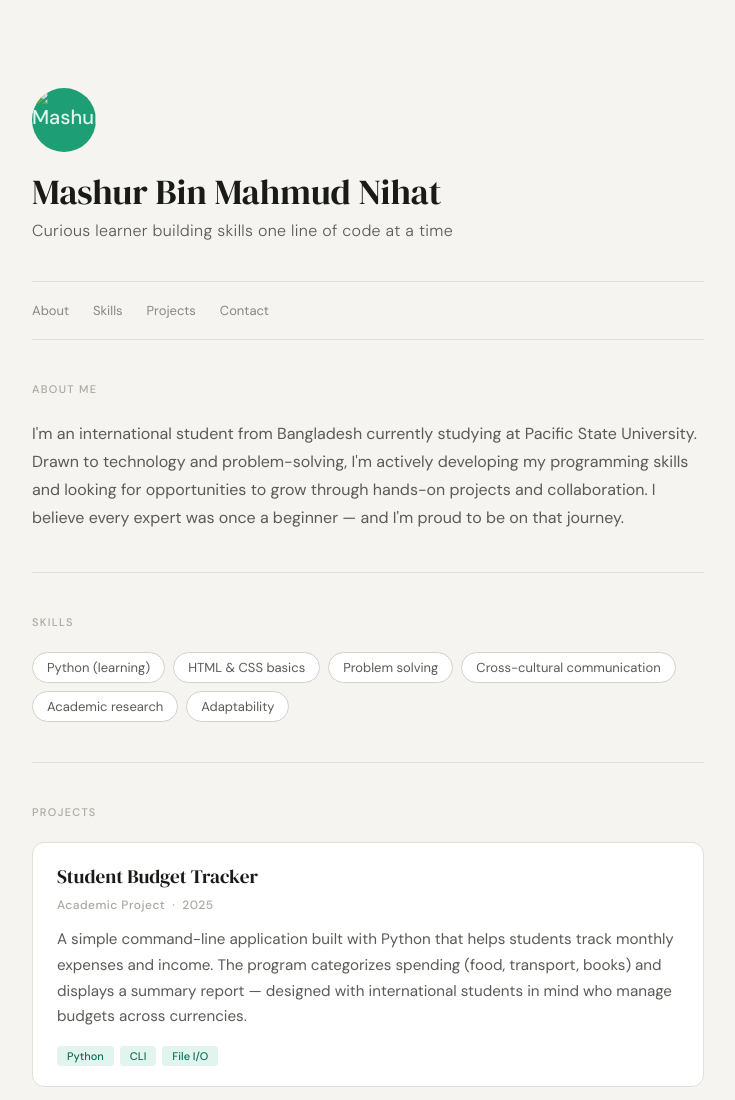
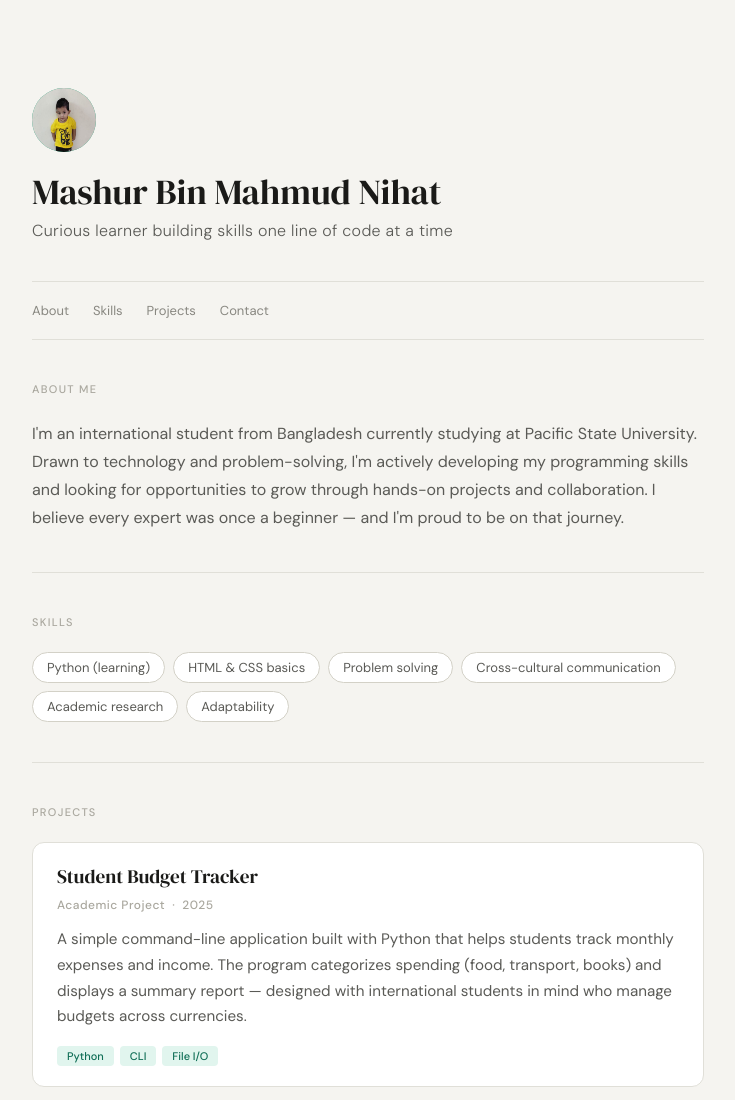
Before and after one commit to mahmud68111-glitch/-Nihat.github.io, a plain HTML site: page index.html in a window 1280 px wide. Shown: the top 1100 px of the page, without its empty margins (272-1007 px from the left). Drawn offline with Linux system fonts and the light colour scheme.

Commit message:
Update header image source in index.html

```diff
--- a/index.html
+++ b/index.html
@@ -207,7 +207,7 @@
   <div class="site">
 
     <header class="header">
-      <img class="header-initials" "photo.jpg" alt="Mashur" />
+      <img class="header-initials" src="WTIMG.jpeg" alt="Mashur" />
       <h1>Mashur Bin Mahmud Nihat</h1>
       <p class="tagline">Curious learner building skills one line of code at a time</p>
     </header>
```
